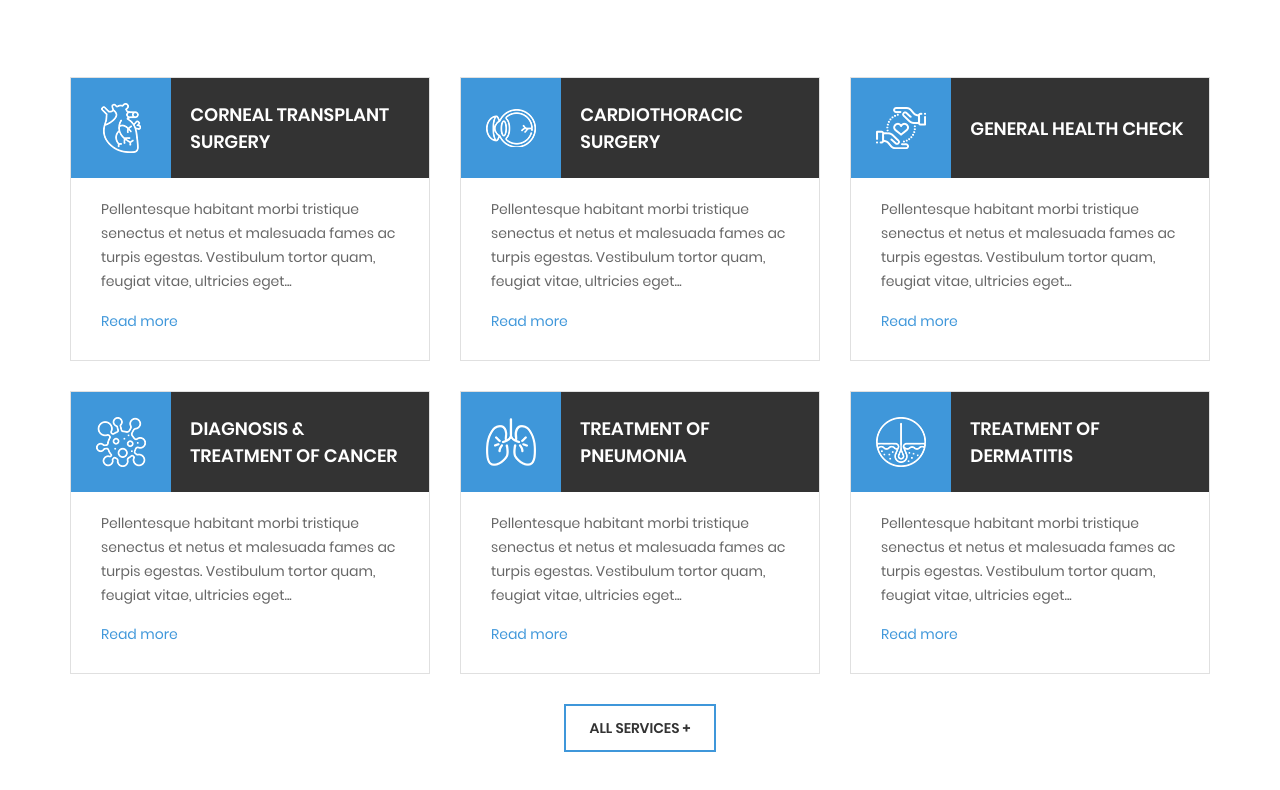
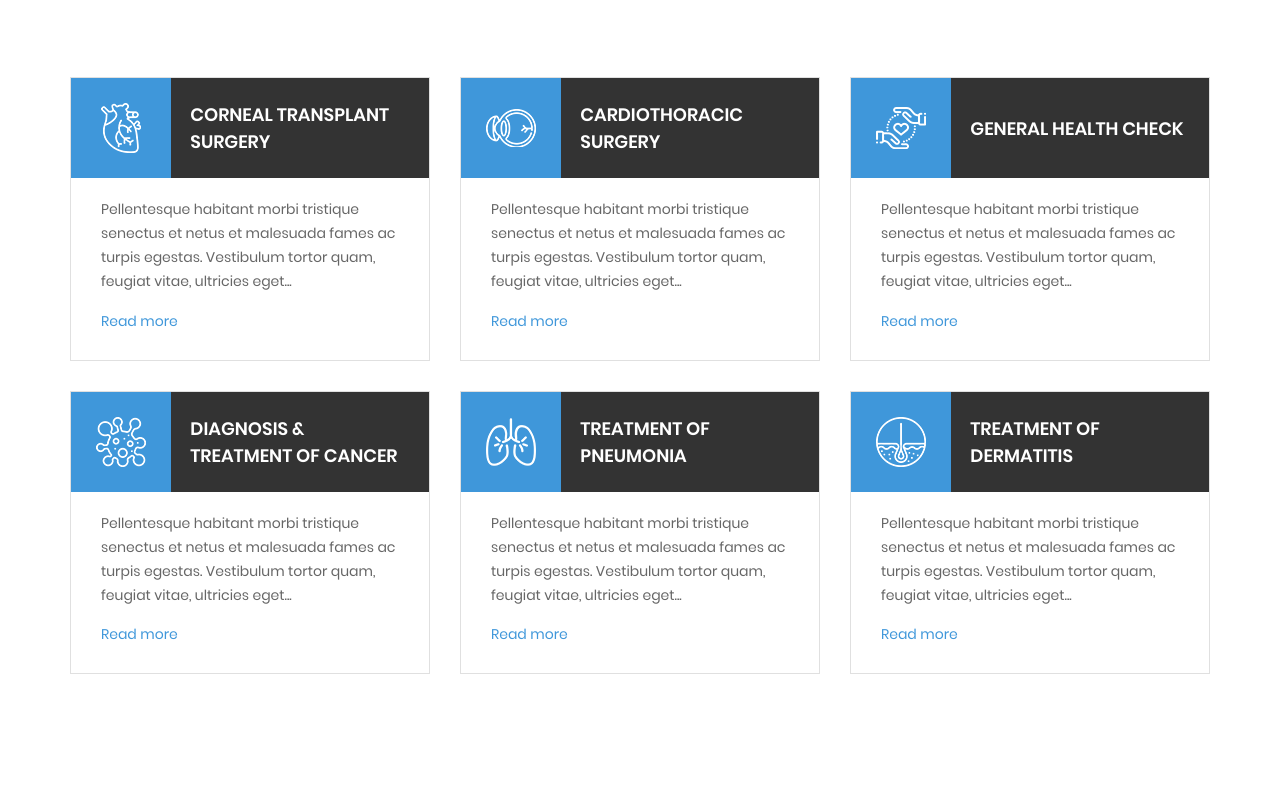
Before and after one commit to Gourita-M/NLCLINIQUE-brif, a plain HTML site: page Services.html in a window 1280 px wide. Shown: the part 280-1070 px from the top of the page. Drawn offline with Linux system fonts and the light colour scheme.

Commit message:
saving to change my computer

```diff
--- a/Services.html
+++ b/Services.html
@@ -240,11 +240,6 @@
                                     </div>
                                 </div>
                             </div>
-
-                            <div class="btn-all-services">
-                                <a href="#">All services +</a>
-                            </div>
-
                         </div>
                     </div>
                 </div>
```
Also changed, not shown: Doctors.html (+1 -1 lines).
